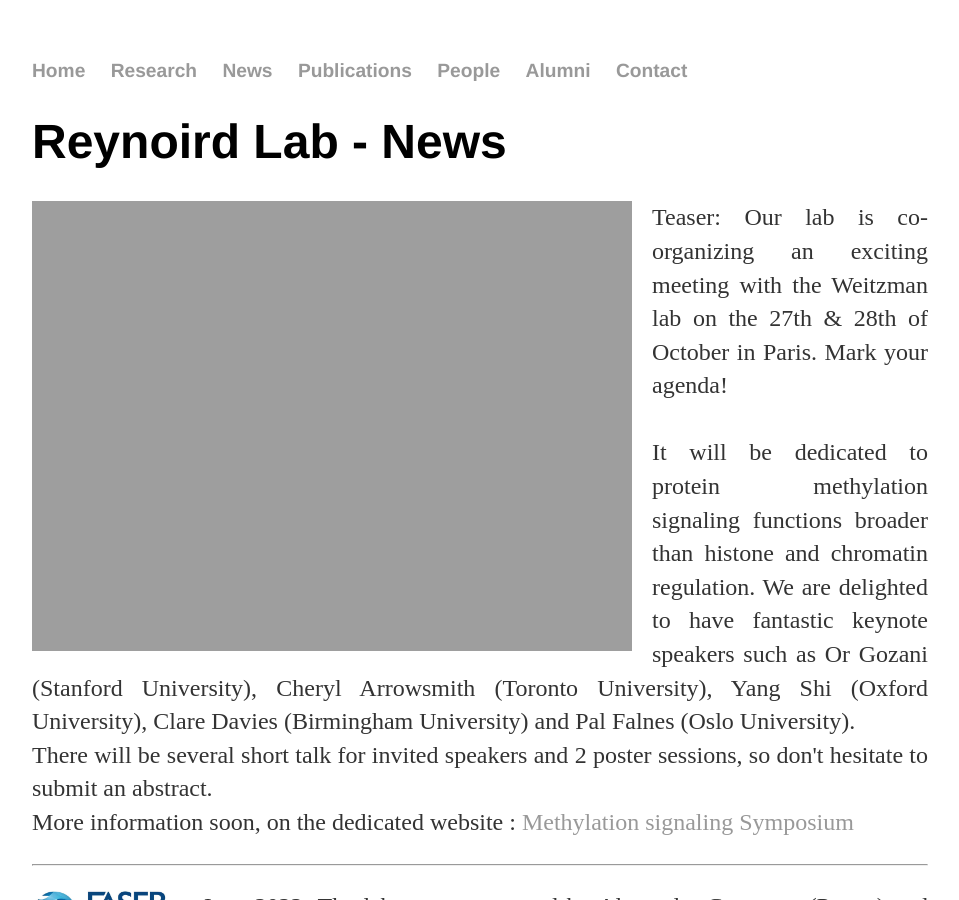
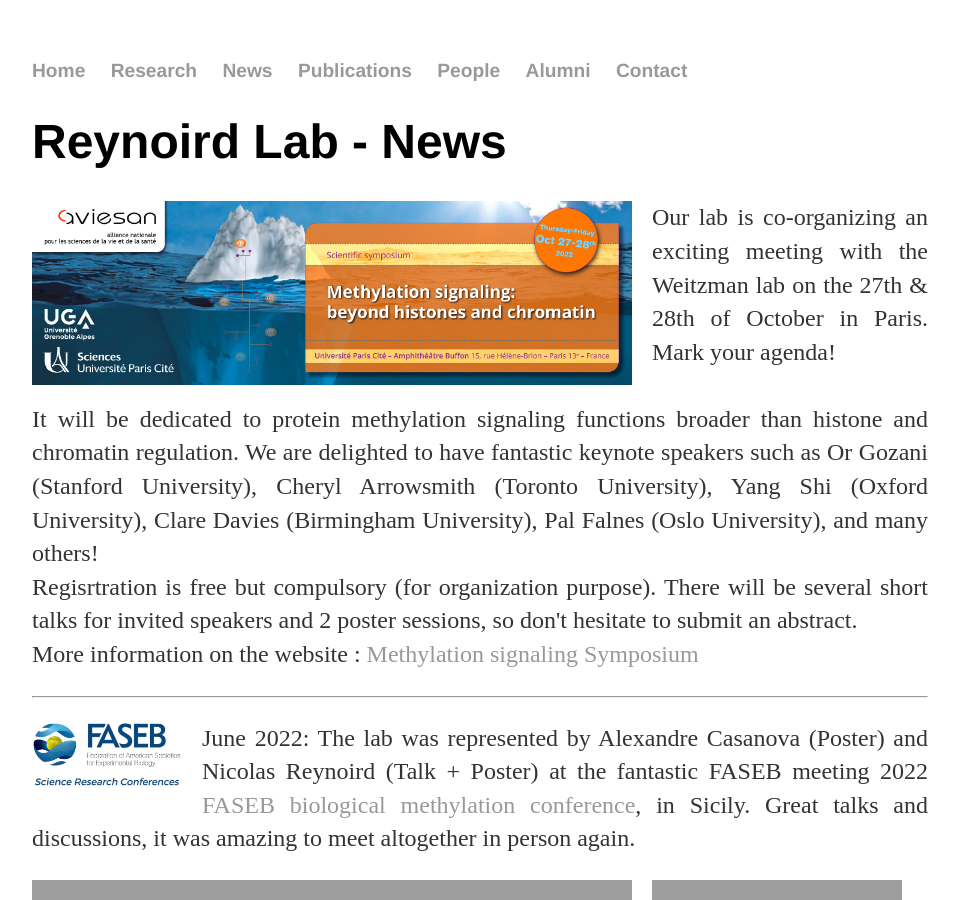
Before and after one commit to Reynoird-Lab/Reynoird-lab.github.io, a Jekyll site: the page built from News/index.html, in a window 1280 px wide and 900 px high. Shown: the whole window, without its empty margins (160-1119 px from the left). Built offline with Jekyll 4.4.1, drawn with Linux system fonts in a browser that asks for light colours; Markdown is read by kramdown in place of the engine named in the settings.

Commit message:
Update index.html

```diff
--- a/News/index.html
+++ b/News/index.html
@@ -7,11 +7,11 @@ title: News
 	<h1>Reynoird Lab - {{ page.title }}</h1>
 
 <div class="div-categoryContainer">
-    <img src="https://reynoird-lab.github.io/Images/bannière.png" title="Methylation Symposium" width="600" style="margin: 0px 20px 10px 0px;" class="picture-left">
-  <div class="paragraph-right"><p align="justify"> Teaser: Our lab is co-organizing an exciting meeting with the Weitzman lab on the 27th & 28th of October in Paris. Mark your agenda!
-	  <br > <br > It will be dedicated to  protein methylation signaling functions broader than histone and chromatin regulation. We are delighted to have fantastic keynote speakers such as Or Gozani (Stanford University), Cheryl Arrowsmith (Toronto University), Yang Shi (Oxford University), Clare Davies (Birmingham University) and Pal Falnes (Oslo University).
-	    <br > There will be several short talk for invited speakers and 2 poster sessions, so don't hesitate to submit an abstract.
-	<br > More information soon, on the dedicated website : <a href="https://methylation2022.sciencesconf.org/">Methylation signaling Symposium</a> </p>
+    <img src="https://reynoird-lab.github.io/Images/MethylationSignaling.jpg" title="Methylation Symposium" width="600" style="margin: 0px 20px 10px 0px;" class="picture-left">
+  <div class="paragraph-right"><p align="justify"> Our lab is co-organizing an exciting meeting with the Weitzman lab on the 27th & 28th of October in Paris. Mark your agenda!
+	  <br > <br > It will be dedicated to  protein methylation signaling functions broader than histone and chromatin regulation. We are delighted to have fantastic keynote speakers such as Or Gozani (Stanford University), Cheryl Arrowsmith (Toronto University), Yang Shi (Oxford University), Clare Davies (Birmingham University), Pal Falnes (Oslo University), and many others!
+	    <br > Regisrtration is free but compulsory (for organization purpose). There will be several short talks for invited speakers and 2 poster sessions, so don't hesitate to submit an abstract.
+	<br > More information on the website : <a href="https://methylation2022.sciencesconf.org/">Methylation signaling Symposium</a> </p>
 	</div>
 </div>
 
```
